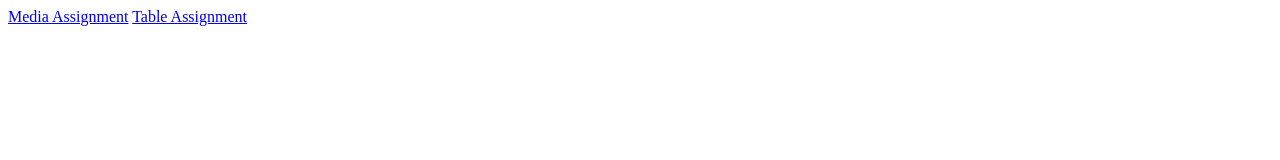
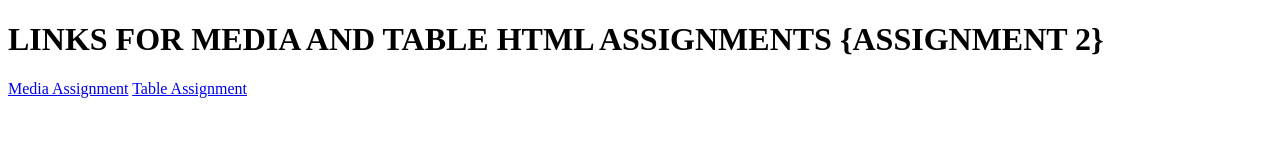
Before and after one commit to Gogoeze/AltSchool-Assignment-2-, a plain HTML site: page index.html in a window 1280 px wide. Drawn offline with Linux system fonts and the light colour scheme.

Commit message:
Update index.html
added h1 tag

```diff
--- a/index.html
+++ b/index.html
@@ -3,9 +3,10 @@
 <head>
     <meta charset="UTF-8">
     <meta name="viewport" content="width=device-width, initial-scale=1.0">
-    <title>Assignment 1</title>
+    <title>Assignment 2</title>
 </head>
 <body>
+    <h1>LINKS FOR MEDIA AND TABLE HTML ASSIGNMENTS {ASSIGNMENT 2}</h1>
     <nav>
         <a href="Assignment 2/media.html">Media Assignment</a>
         <a href="Assignment 2/table.html">Table Assignment</a>
```
